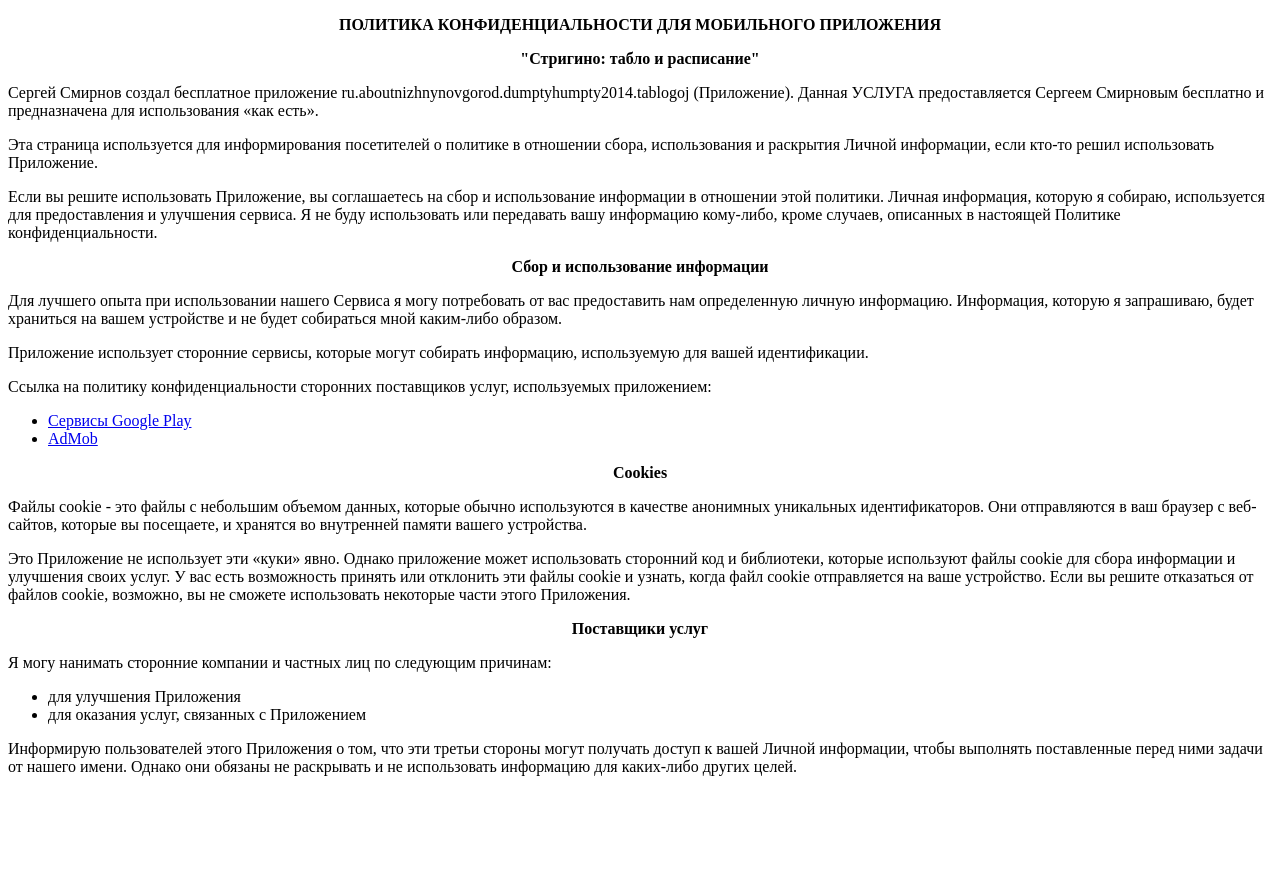
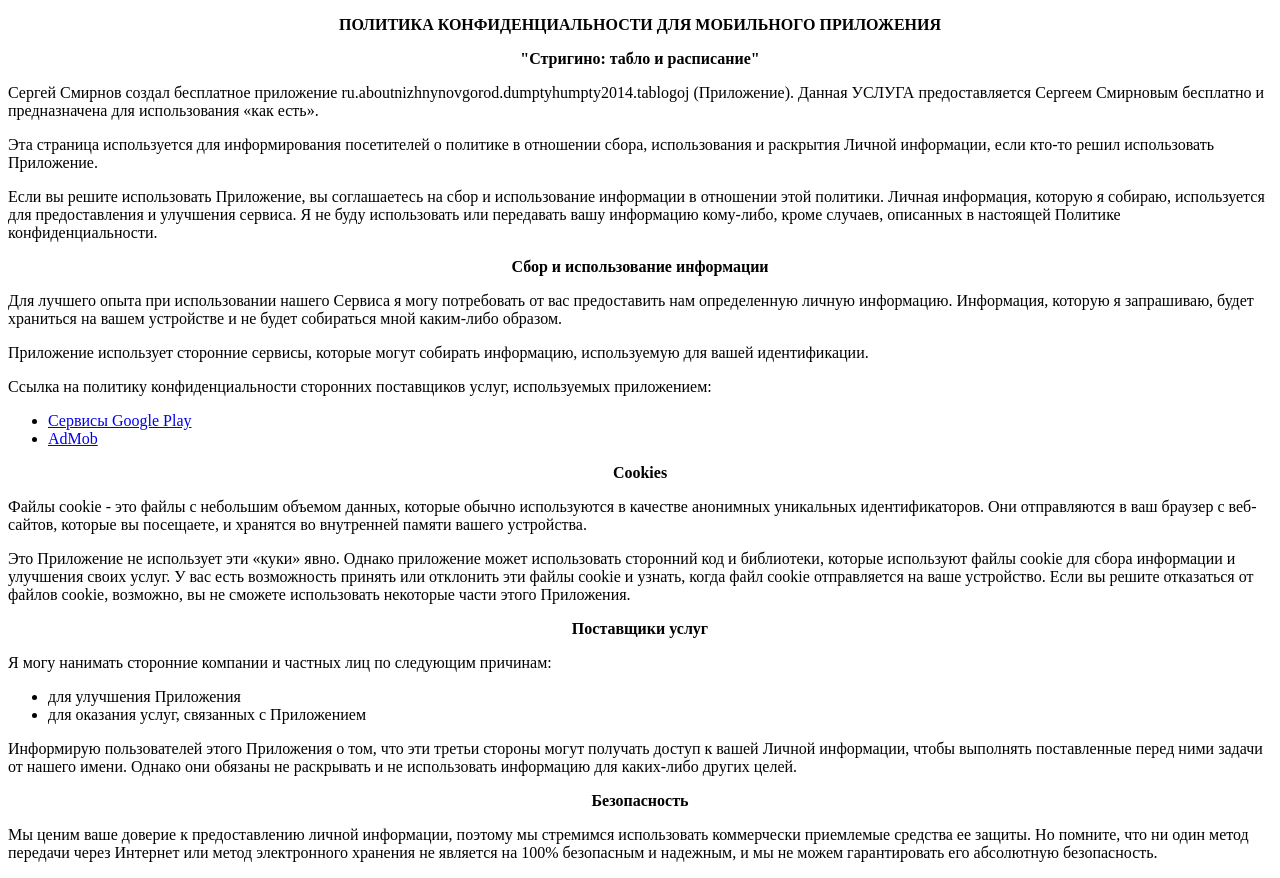
Before and after one commit to dumptyhumpty2014gmail/privacy_policy_app, a plain HTML site: page index.html in a window 1280 px wide. Before the commit the page ends 800 px from the top, so only its background shows below. Drawn offline with Linux system fonts and the light colour scheme.

Commit message:
безопаность

```diff
--- a/index.html
+++ b/index.html
@@ -30,6 +30,8 @@
       <li>для оказания услуг, связанных с Приложением</li>
   </ul>
     <p>Информирую пользователей этого Приложения о том, что эти третьи стороны могут получать доступ к вашей Личной информации, чтобы выполнять поставленные перед ними задачи от нашего имени. Однако они обязаны не раскрывать и не использовать информацию для каких-либо других целей.</p>
+    <p style="text-align: center;"><strong>Безопасность</strong></p>
+    <p>Мы ценим ваше доверие к предоставлению личной информации, поэтому мы стремимся использовать коммерчески приемлемые средства ее защиты. Но помните, что ни один метод передачи через Интернет или метод электронного хранения не является на 100% безопасным и надежным, и мы не можем гарантировать его абсолютную безопасность.</p>
     </div>
   </body>
   </html>
```
